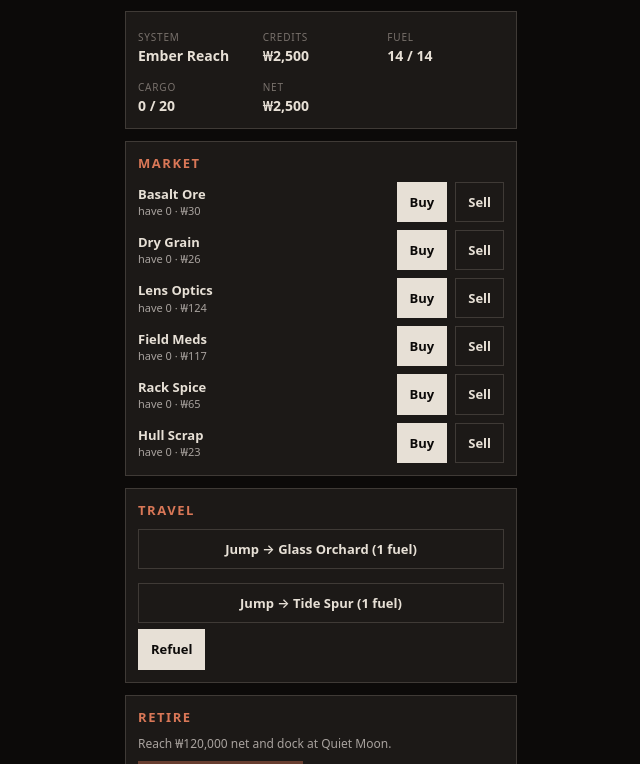
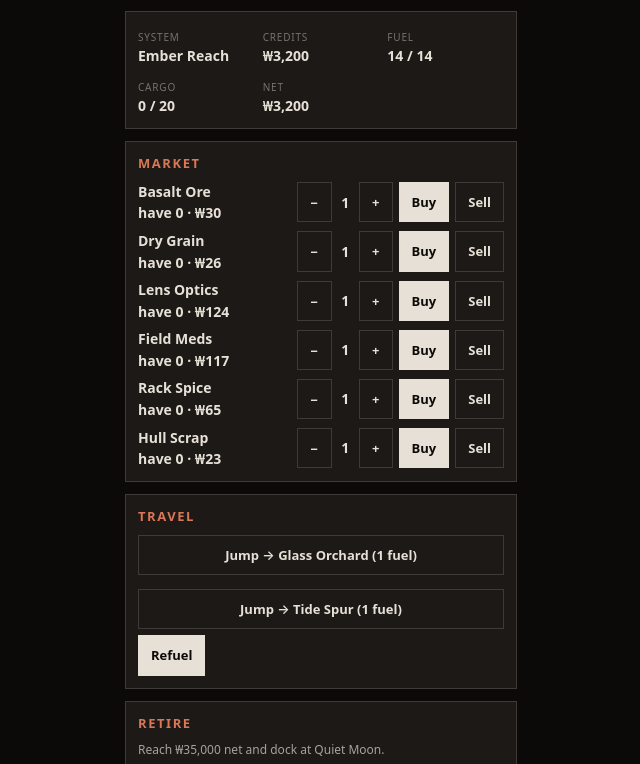
Before and after one commit to of1-dev/skiff-run, a plain HTML site: page index.html in a window 1280 px wide. Shown: the part 89-853 px from the top of the page, without its empty margins (319-959 px from the left). Drawn offline with Linux system fonts and the light colour scheme.

Commit message:
Skiff Run 0.1.1: bulk trade, shorter retire, bigger have text
Qty +/- steppers for buy/sell. Retire target ₩35k (was ₩120k), start
₩3200. Owned counts render larger. Fix Hex Wake sibling link.

```diff
--- a/game.js
+++ b/game.js
@@ -1,8 +1,8 @@
 (() => {
   "use strict";
-  const VERSION = "0.1.0";
+  const VERSION = "0.1.1";
   const SAVE_KEY = "skiff-run-v1";
-  const RETIRE_NET = 120000;
+  const RETIRE_NET = 35000;
   const FUEL_PRICE = 45;
 
   const GOODS = [
@@ -36,7 +36,7 @@
     return {
       v: VERSION,
       system: "ember",
-      credits: 2500,
+      credits: 3200,
       fuel: HULL.fuelMax,
       cargo: Object.fromEntries(GOODS.map((g) => [g.id, 0])),
       prices: {},
@@ -68,7 +68,8 @@
       const raw = localStorage.getItem(SAVE_KEY);
       if (!raw) return null;
       const st = JSON.parse(raw);
-      if (!st || st.v !== VERSION) return null;
+      if (!st || !st.v) return null;
+      st.v = VERSION;
       return st;
     } catch (_) { return null; }
   }
@@ -97,17 +98,40 @@
     GOODS.forEach((g) => {
       const p = state.prices[g.id];
       const have = state.cargo[g.id] || 0;
+      const qty = qtyFor(g.id);
       const row = document.createElement("div");
       row.className = "row";
-      row.innerHTML = "<div><strong>" + g.name + "</strong><div class=\"meta\">have " + have + " · ₩" + p + "</div></div>";
+      const info = document.createElement("div");
+      info.className = "good";
+      info.innerHTML = "<strong>" + g.name + "</strong><div class=\"have\">have " + have + " · ₩" + p + "</div>";
+      const steppers = document.createElement("div");
+      steppers.className = "qty";
+      const minus = document.createElement("button");
+      minus.type = "button";
+      minus.className = "chip ghost qty-btn";
+      minus.textContent = "−";
+      minus.onclick = () => setQty(g.id, qty - 1);
+      const qlab = document.createElement("span");
+      qlab.className = "qty-val";
+      qlab.textContent = String(qty);
+      const plus = document.createElement("button");
+      plus.type = "button";
+      plus.className = "chip ghost qty-btn";
+      plus.textContent = "+";
+      plus.onclick = () => setQty(g.id, qty + 1);
+      steppers.appendChild(minus);
+      steppers.appendChild(qlab);
+      steppers.appendChild(plus);
       const buy = document.createElement("button");
       buy.className = "chip";
       buy.textContent = "Buy";
-      buy.onclick = () => doBuy(g.id);
+      buy.onclick = () => doBuy(g.id, qty);
       const sell = document.createElement("button");
       sell.className = "chip ghost";
       sell.textContent = "Sell";
-      sell.onclick = () => doSell(g.id);
+      sell.onclick = () => doSell(g.id, qty);
+      row.appendChild(info);
+      row.appendChild(steppers);
       row.appendChild(buy);
       row.appendChild(sell);
       market.appendChild(row);
@@ -132,22 +156,36 @@
     save(state);
   }
 
-  function doBuy(id) {
-    const p = state.prices[id];
-    if (state.credits < p) return log("Not enough credits.");
-    if (cargoUsed(state) >= HULL.cargo) return log("Hold full.");
-    state.credits -= p;
-    state.cargo[id] += 1;
-    log("Bought 1 " + GOODS.find((g) => g.id === id).name + " for ₩" + p + ".");
+  const qtyMap = Object.fromEntries(GOODS.map((g) => [g.id, 1]));
+  function qtyFor(id) { return qtyMap[id] || 1; }
+  function setQty(id, n) {
+    qtyMap[id] = Math.max(1, Math.min(HULL.cargo, n | 0));
     render();
   }
 
-  function doSell(id) {
-    if ((state.cargo[id] || 0) < 1) return log("Nothing to sell.");
+  function doBuy(id, qty) {
+    qty = Math.max(1, qty | 0);
     const p = state.prices[id];
-    state.cargo[id] -= 1;
-    state.credits += p;
-    log("Sold 1 " + GOODS.find((g) => g.id === id).name + " for ₩" + p + ".");
+    const room = HULL.cargo - cargoUsed(state);
+    if (room <= 0) return log("Hold full.");
+    const canPay = Math.floor(state.credits / p);
+    const n = Math.min(qty, room, canPay);
+    if (n < 1) return log("Not enough credits.");
+    state.credits -= p * n;
+    state.cargo[id] += n;
+    log("Bought " + n + " " + GOODS.find((g) => g.id === id).name + " for ₩" + (p * n) + ".");
+    render();
+  }
+
+  function doSell(id, qty) {
+    qty = Math.max(1, qty | 0);
+    const have = state.cargo[id] || 0;
+    if (have < 1) return log("Nothing to sell.");
+    const n = Math.min(qty, have);
+    const p = state.prices[id];
+    state.cargo[id] -= n;
+    state.credits += p * n;
+    log("Sold " + n + " " + GOODS.find((g) => g.id === id).name + " for ₩" + (p * n) + ".");
     render();
   }
 
--- a/index.html
+++ b/index.html
@@ -4,7 +4,7 @@
   <meta charset="UTF-8" />
   <meta name="viewport" content="width=device-width, initial-scale=1, maximum-scale=1, user-scalable=no, viewport-fit=cover" />
   <meta name="theme-color" content="#0C0A09" />
-  <title>SKIFF RUN 0.1.0 — Palm homage</title>
+  <title>SKIFF RUN 0.1.1 — Palm homage</title>
   <link rel="stylesheet" href="style.css" />
 </head>
 <body>
@@ -12,7 +12,7 @@
     <header class="top">
       <div class="brand">
         <strong>SKIFF RUN</strong>
-        <span>0.1.0 · Palm homage</span>
+        <span>0.1.1 · Palm homage</span>
       </div>
       <button type="button" id="btn-reset" class="ghost">New</button>
     </header>
@@ -39,7 +39,7 @@
 
     <section class="card">
       <h2>Retire</h2>
-      <p class="hint">Reach ₩120,000 net and dock at Quiet Moon.</p>
+      <p class="hint">Reach ₩35,000 net and dock at Quiet Moon.</p>
       <button type="button" id="btn-retire" class="btn ember" disabled>Retire on Quiet Moon</button>
     </section>
 
--- a/style.css
+++ b/style.css
@@ -45,12 +45,33 @@ body {
 .market, .routes { display: flex; flex-direction: column; gap: 8px; }
 .row {
   display: grid;
-  grid-template-columns: 1fr auto auto;
-  gap: 8px;
+  grid-template-columns: 1fr auto auto auto;
+  gap: 6px;
   align-items: center;
   font-size: 13px;
 }
-.row .meta { color: var(--dim); font-size: 11px; }
+.row .good strong { font-size: 14px; }
+.row .have {
+  color: var(--type);
+  font-size: 14px;
+  font-weight: 600;
+  margin-top: 2px;
+}
+.qty {
+  display: inline-flex;
+  align-items: center;
+  gap: 4px;
+}
+.qty-val {
+  min-width: 1.4em;
+  text-align: center;
+  font-weight: 700;
+  font-size: 14px;
+}
+.qty-btn {
+  padding: 6px 8px;
+  min-width: 32px;
+}
 .btn, .chip {
   font: inherit; font-size: 13px; font-weight: 600;
   background: var(--type); color: var(--wall);
```
Also changed, not shown: README.md.
